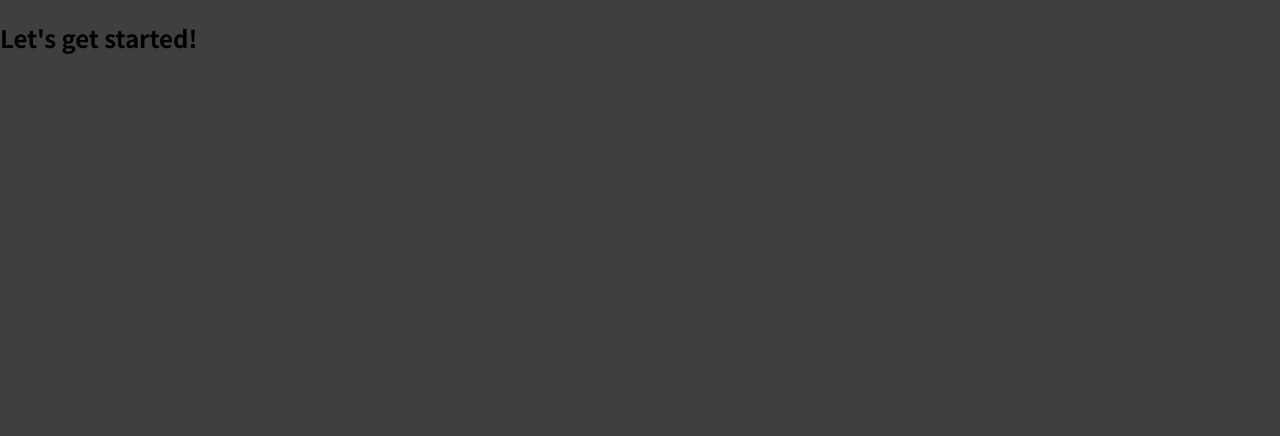
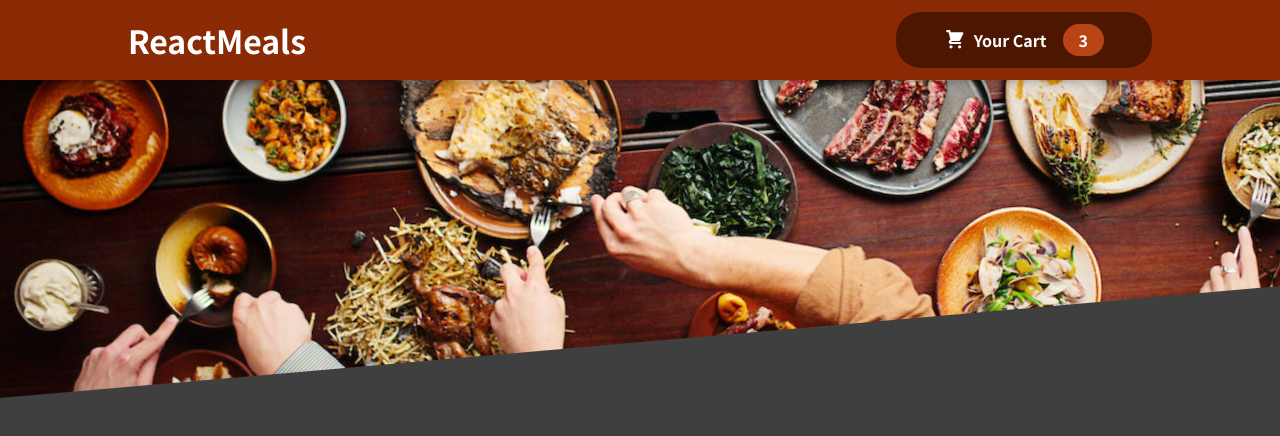
Before and after one commit to cdspaceNoob/React-mock-exam, a React (Create React App) app: page / in a window 1280 px wide. Shown: the top 436 px of the page. Built offline with nearby package versions, Linux system fonts and the light colour scheme.

Commit message:
헤더 생성 및 꾸미기

```diff
--- a/src/App.js
+++ b/src/App.js
@@ -1,8 +1,12 @@
+import { Fragment } from 'react';
+
+import Header from './components/Layout/Header';
+
 const App = () => {
   return (
-    <div>
-      <h2>Let's get started!</h2>
-    </div>
+    <Fragment>
+      <Header />
+    </Fragment>
   );
 }
 
--- /dev/null
+++ b/src/components/Cart/CartIcon.js
@@ -0,0 +1,13 @@
+const CartIcon = () => {
+    return (
+        <svg
+            xmlns='http://www.w3.org/2000/svg'
+            viewBox='0 0 20 20'
+            fill='currentColor'
+        >
+            <path d='M3 1a1 1 0 000 2h1.22l.305 1.222a.997.997 0 00.01.042l1.358 5.43-.893.892C3.74 11.846 4.632 14 6.414 14H15a1 1 0 000-2H6.414l1-1H14a1 1 0 00.894-.553l3-6A1 1 0 0017 3H6.28l-.31-1.243A1 1 0 005 1H3zM16 16.5a1.5 1.5 0 11-3 0 1.5 1.5 0 013 0zM6.5 18a1.5 1.5 0 100-3 1.5 1.5 0 000 3z' />
+        </svg>
+    );
+};
+
+export default CartIcon;
--- /dev/null
+++ b/src/components/Layout/Header.js
@@ -0,0 +1,27 @@
+import { Fragment } from 'react';
+
+import HeaderCartButton from './HeaderCartButton';
+import mealsImage from '../../assets/meals.jpeg';
+
+import classes from './Header.module.css';
+
+
+// 하나의 블록으로 구성할 것이다.(두 개가 있지만.)
+// 1.ToolBar 2.헤더 아래의 Image => 하지만 하나로 할 것이다.
+const Header = () => {
+    return (
+        <Fragment>
+            <header className={classes.header}>
+                <h1>ReactMeals</h1>
+                <HeaderCartButton />
+            </header>
+
+            {/* div에는 image를 넣고 싶다. */}
+            <div className={classes['main-image']}>
+                <img src={mealsImage} alt='Delicious Food For Everyone' />
+            </div>
+        </Fragment>
+    );
+};
+
+export default Header;
--- /dev/null
+++ b/src/components/Layout/Header.module.css
@@ -0,0 +1,29 @@
+.header {
+  position: fixed;
+  top: 0;
+  left: 0;
+  width: 100%;
+  height: 5rem;
+  background-color: #8a2b06;
+  color: white;
+  display: flex;
+  justify-content: space-between;
+  align-items: center;
+  padding: 0 10%;
+  box-shadow: 0 2px 8px rgba(0, 0, 0, 0.25);
+  z-index: 10;
+}
+
+.main-image {
+  width: 100%;
+  height: 25rem;
+  z-index: 0;
+  overflow: hidden;
+}
+
+.main-image img {
+  width: 110%;
+  height: 100%;
+  object-fit: cover;
+  transform: rotateZ(-5deg) translateY(-4rem) translateX(-1rem);
+}
--- /dev/null
+++ b/src/components/Layout/HeaderCartButton.js
@@ -0,0 +1,23 @@
+import Header from './Header';
+
+import CartIcon from '../Cart/CartIcon'
+import classes from './HeaderCartButton.module.css';
+
+const HeaderCartButton = (props) => {
+    return (
+        // 버튼 안에는 아이콘과 텍스트를 넣을 것이다.
+        <button className={classes.button}>
+            {/* 아이콘부터 */}
+            <span className={classes.icon}>
+                <CartIcon />
+            </span>
+
+            <span>Your Cart</span>
+
+            {/* 현재 장바구니에 있는 아이템의 개수 */}
+            <span className={classes.badge}>3</span>
+        </button>
+    );
+};
+
+export default HeaderCartButton
--- /dev/null
+++ b/src/components/Layout/HeaderCartButton.module.css
@@ -0,0 +1,59 @@
+.button {
+  cursor: pointer;
+  font: inherit;
+  border: none;
+  background-color: #4d1601;
+  color: white;
+  padding: 0.75rem 3rem;
+  display: flex;
+  justify-content: space-around;
+  align-items: center;
+  border-radius: 25px;
+  font-weight: bold;
+}
+
+.button:hover,
+.button:active {
+  background-color: #2c0d00;
+}
+
+.icon {
+  width: 1.35rem;
+  height: 1.35rem;
+  margin-right: 0.5rem;
+}
+
+.badge {
+  background-color: #b94517;
+  padding: 0.25rem 1rem;
+  border-radius: 25px;
+  margin-left: 1rem;
+  font-weight: bold;
+}
+
+.button:hover .badge,
+.button:active .badge {
+  background-color: #92320c;
+}
+
+.bump {
+  animation: bump 300ms ease-out;
+}
+
+@keyframes bump {
+  0% {
+    transform: scale(1);
+  }
+  10% {
+    transform: scale(0.9);
+  }
+  30% {
+    transform: scale(1.1);
+  }
+  50% {
+    transform: scale(1.15);
+  }
+  100% {
+    transform: scale(1);
+  }
+}
```
Also changed, not shown: src/assets/meals.jpeg (added).
